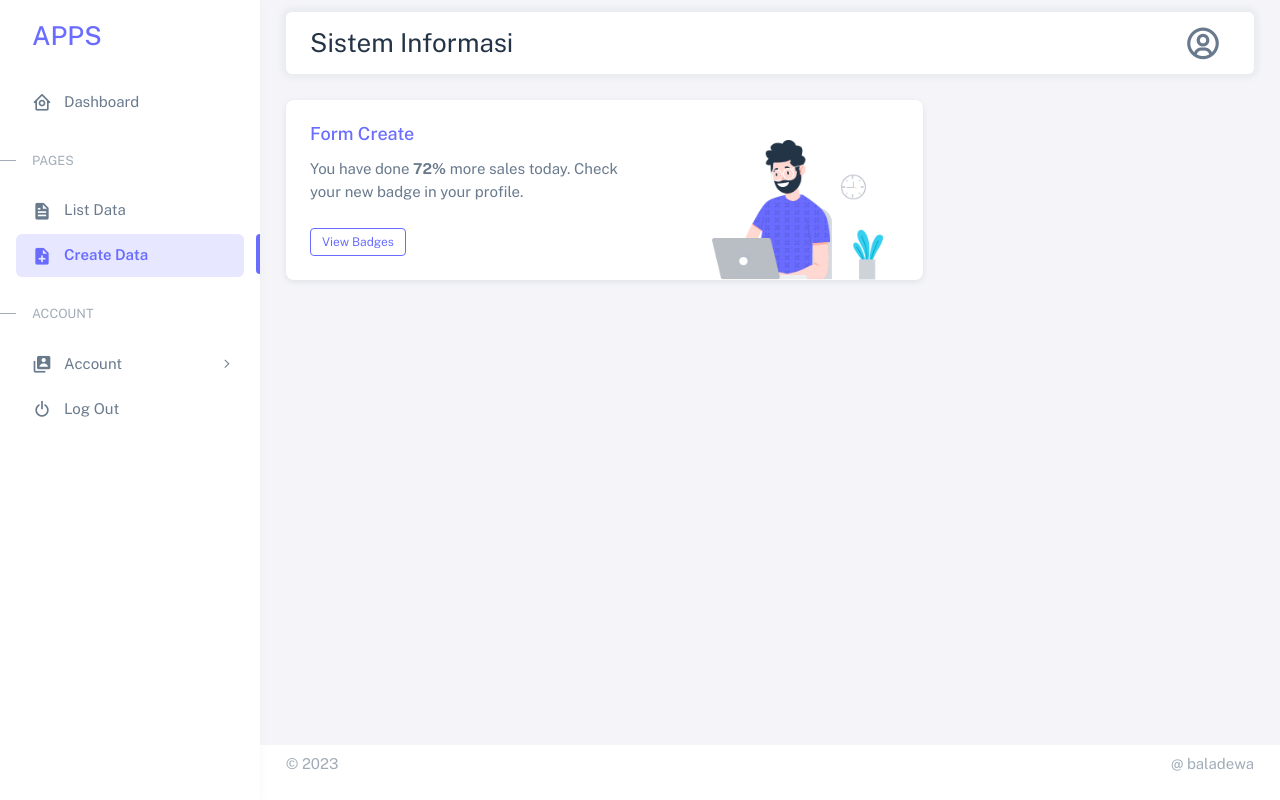
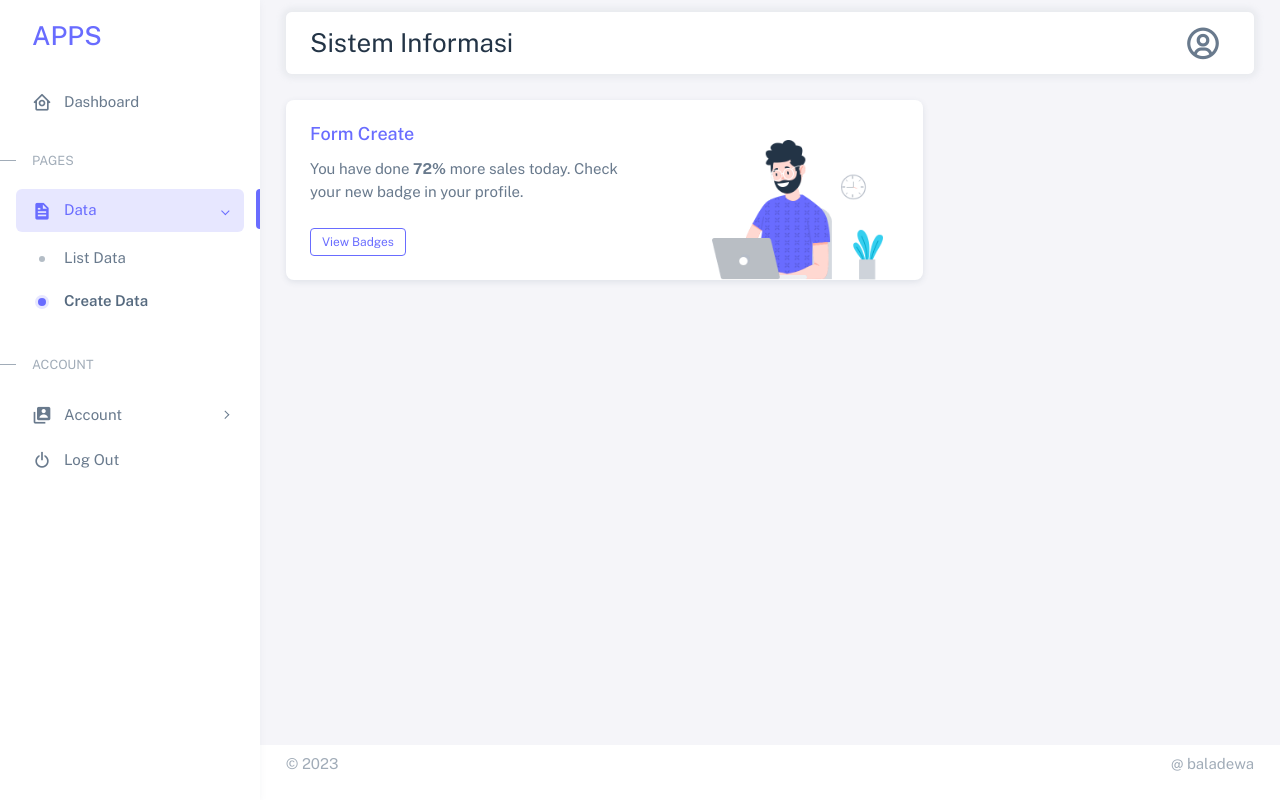
Before and after one commit to baladewa-web/codeigniter, a CodeIgniter app: page /codeigniter/index.php/page/create in a window 1280 px wide. Run offline with CodeIgniter, Linux system fonts and the light colour scheme; some libraries are stand-ins or nearby versions.

Commit message:
work commit

```diff
--- a/application/views/partials/navbar.php
+++ b/application/views/partials/navbar.php
@@ -55,7 +55,7 @@
                       <div class="dropdown-divider"></div>
                     </li>
                     <li>
-                      <a class="dropdown-item" href="<?php echo base_url('login/logout') ?>">
+                      <a class="dropdown-item" href="#" data-bs-toggle="modal" data-bs-target="#logoutModal">
                         <i class="bx bx-power-off me-2"></i>
                         <span class="align-middle">Log Out</span>
                       </a>
--- a/application/views/partials/script.php
+++ b/application/views/partials/script.php
@@ -1,3 +1,31 @@
+
+<!-- Modal -->
+
+
+<div class="modal fade" id="logoutModal" tabindex="-1" aria-hidden="true">
+    <div class="modal-dialog" role="document">
+      <div class="modal-content">
+        <div class="modal-header">
+          <button
+            type="button"
+            class="btn-close"
+            data-bs-dismiss="modal"
+            aria-label="Close"
+          ></button>
+        </div>
+        <div class="modal-body text-center">
+          <h5>Yakin akan keluar?</h5>
+        </div>
+        <div class="modal-footer">
+          <button type="button" class="btn btn-outline-secondary" data-bs-dismiss="modal">
+            Batal
+          </button>
+          <a href="<?php echo base_url('login/logout') ?>" class="btn btn-outline-danger">Log Out</a>
+        </div>
+      </div>
+    </div>
+</div>
+
 <!-- build:js assets/vendor/js/core.js -->
 <script src="<?php echo base_url() ?>assets/vendor/libs/jquery/jquery.js"></script>
 <script src="<?php echo base_url() ?>assets/vendor/libs/popper/popper.js"></script>
@@ -5,7 +33,6 @@
 <script src="<?php echo base_url() ?>assets/vendor/libs/perfect-scrollbar/perfect-scrollbar.js"></script>
 
 <script src="<?php echo base_url() ?>assets/vendor/js/menu.js"></script>
-    <!-- endbuild -->
 
 <!-- Vendors JS -->
 <script src="<?php echo base_url() ?>assets/vendor/libs/apex-charts/apexcharts.js"></script>
--- a/application/views/partials/sidebar.php
+++ b/application/views/partials/sidebar.php
@@ -17,18 +17,25 @@
             <li class="menu-header small text-uppercase">
               <span class="menu-header-text">Pages</span>
             </li>
+
             <!-- MENU -->
+            <li class="menu-item <?= $this->uri->segment(1) == 'page' ? 'open active' : '' ?>">
+              <a href="javascript:void(0)" class="menu-link menu-toggle ">
+              <i class="menu-icon tf-icons bx bxs-file"></i>
+                <div data-i18n="Extended UI">Data</div>
+              </a>
+              <ul class="menu-sub">
                 <li class="menu-item <?= $this->uri->segment(2) == 'list' ? 'active' : '' ?>">
                   <a href="<?php echo site_url('page/list') ?>" class="menu-link">
-                <i class="menu-icon tf-icons bx bxs-file"></i>
-                <div data-i18n="Analytics">List Data</div>
+                    <div data-i18n="Perfect Scrollbar">List Data</div>
                   </a>
                 </li>
                 <li class="menu-item <?= $this->uri->segment(2) == 'create' ? 'active' : '' ?>">
                   <a href="<?php echo site_url('page/create') ?>" class="menu-link">
-                <i class="menu-icon tf-icons bx bxs-file-plus"></i>
-                <div data-i18n="Analytics">Create Data</div>
+                    <div data-i18n="Text Divider">Create Data</div>
                   </a>
+                </li>
+              </ul>
             </li>
             <!-- Account -->
             <li class="menu-header small text-uppercase"><span class="menu-header-text">Account</span></li>
@@ -54,7 +61,7 @@
             </li>
 
             <li class="menu-item">
-              <a href="icons-boxicons.html" class="menu-link">
+              <a href="#" class="menu-link" data-bs-toggle="modal" data-bs-target="#logoutModal">
                 <i class="menu-icon tf-icons bx bx-power-off"></i>
                 <div data-i18n="Boxicons">Log Out</div>
               </a>
```
Lines whose indentation alone changed are shown as unchanged.
